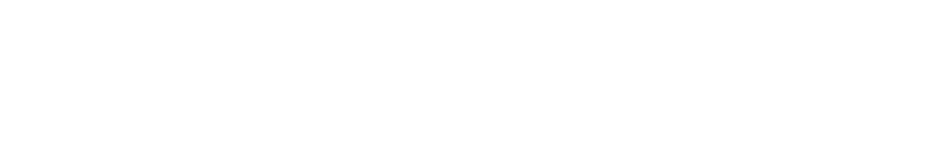
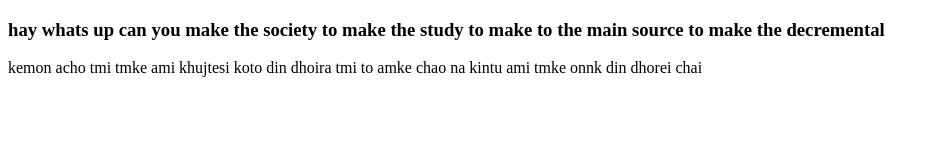
Before and after one commit to Moinuddin-lgtm/My-second-repo, a plain HTML site: page index.html in a window 1280 px wide. Shown: the whole page, without its empty margins (0-939 px from the left). Drawn offline with Linux system fonts and the light colour scheme.

Commit message:
added header

```diff
--- a/index.html
+++ b/index.html
@@ -7,6 +7,10 @@
     <title>My second repo</title>
 </head>
 <body>
+    <h3>hay whats up can you make the society to make the study to make to the main source to make the decremental</h3>
+    <P>
+        kemon acho tmi tmke ami khujtesi koto din dhoira tmi to amke chao na kintu ami tmke onnk din dhorei chai
+    </P>
 
 </body>
 </html>
```
